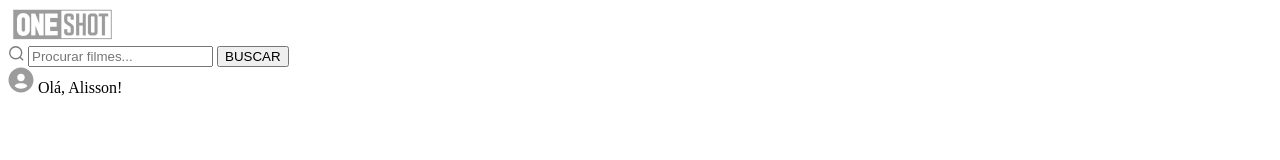
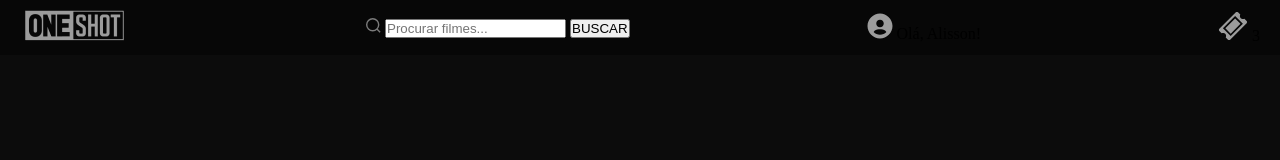
Before and after one commit to alissonalef121/OneShot-tickets, a plain HTML site: page index.html in a window 1280 px wide. Drawn offline with Linux system fonts and the light colour scheme.

Commit message:
Header added

```diff
--- a/css/defaults.css
+++ b/css/defaults.css
@@ -0,0 +1,17 @@
+*{
+    padding: 0;
+    margin: 0;
+    box-sizing: border-box;
+}
+
+html{
+    background: #0C0C0C;
+}
+
+.container{
+    max-width: 1363px;
+    margin: 0 auto;
+    padding: 0 20px;
+    display: flex;
+    align-items: center;
+}
--- /dev/null
+++ b/css/fonts.css
@@ -0,0 +1,4 @@
+@font-face {
+    font-family: 'Segoe Ui';
+    src: url();
+}
--- a/css/header.css
+++ b/css/header.css
@@ -0,0 +1,10 @@
+header{
+    background: #070707;
+    height: 55px;
+    width: 100%;
+}
+
+header .container{
+    height: 100%;
+    justify-content: space-between;
+}
--- a/index.html
+++ b/index.html
@@ -5,6 +5,8 @@
     <meta http-equiv="X-UA-Compatible" content="IE=edge">
     <meta name="viewport" content="width=device-width, initial-scale=1.0">
     <title>One Shot</title>
+    <link rel="stylesheet" href="css/defaults.css">
+    <link rel="stylesheet" href="css/header.css">
 </head>
 <body>
 
@@ -34,6 +36,14 @@
             <span>Olá, Alisson!</span>
         </div>
 
+        <div class="tickets">
+            <span>
+                <svg width="30" height="30" viewBox="0 0 30 30" fill="none" xmlns="http://www.w3.org/2000/svg">
+                    <path d="M7.3591 17.3115L12.6856 22.641L22.4626 12.864L17.1331 7.5375L7.3591 17.3115ZM28.6561 9.996L26.3896 7.728C25.8139 8.04256 25.1518 8.16218 24.5025 8.06897C23.8531 7.97576 23.2514 7.67473 22.7875 7.21094C22.3235 6.74715 22.0223 6.14557 21.9288 5.49624C21.8354 4.84692 21.9548 4.1848 22.2691 3.609L20.0026 1.341C19.7169 1.05777 19.3309 0.898865 18.9286 0.898865C18.5263 0.898865 18.1403 1.05777 17.8546 1.341L1.3396 17.856C1.05637 18.1417 0.897461 18.5277 0.897461 18.93C0.897461 19.3323 1.05637 19.7183 1.3396 20.004L3.6076 22.269C4.18357 21.9536 4.84626 21.8335 5.49628 21.9266C6.1463 22.0198 6.74861 22.3212 7.21285 22.7856C7.67709 23.25 7.97825 23.8524 8.07115 24.5024C8.16405 25.1525 8.04368 25.8151 7.7281 26.391L9.9961 28.656C10.2814 28.94 10.6676 29.0994 11.0701 29.0994C11.4726 29.0994 11.8588 28.94 12.1441 28.656L28.6561 12.144C28.9401 11.8587 29.0995 11.4725 29.0995 11.07C29.0995 10.6675 28.9401 10.2813 28.6561 9.996ZM12.6856 25.0785L4.9216 17.3115L17.1346 5.1L24.8986 12.864L12.6856 25.0785Z" fill="#9C9C9C"/>
+                    </svg>
+            </span>
+            <span class="count">3</span>
+        </div>
 
     </div>
 
```
Also changed, not shown: fonts/Segoe UI Bold Italic.ttf (added), fonts/Segoe UI Bold.ttf (added), fonts/Segoe UI Italic.ttf (added), fonts/Segoe UI.ttf (added), img/header/tickets.svg (added).
